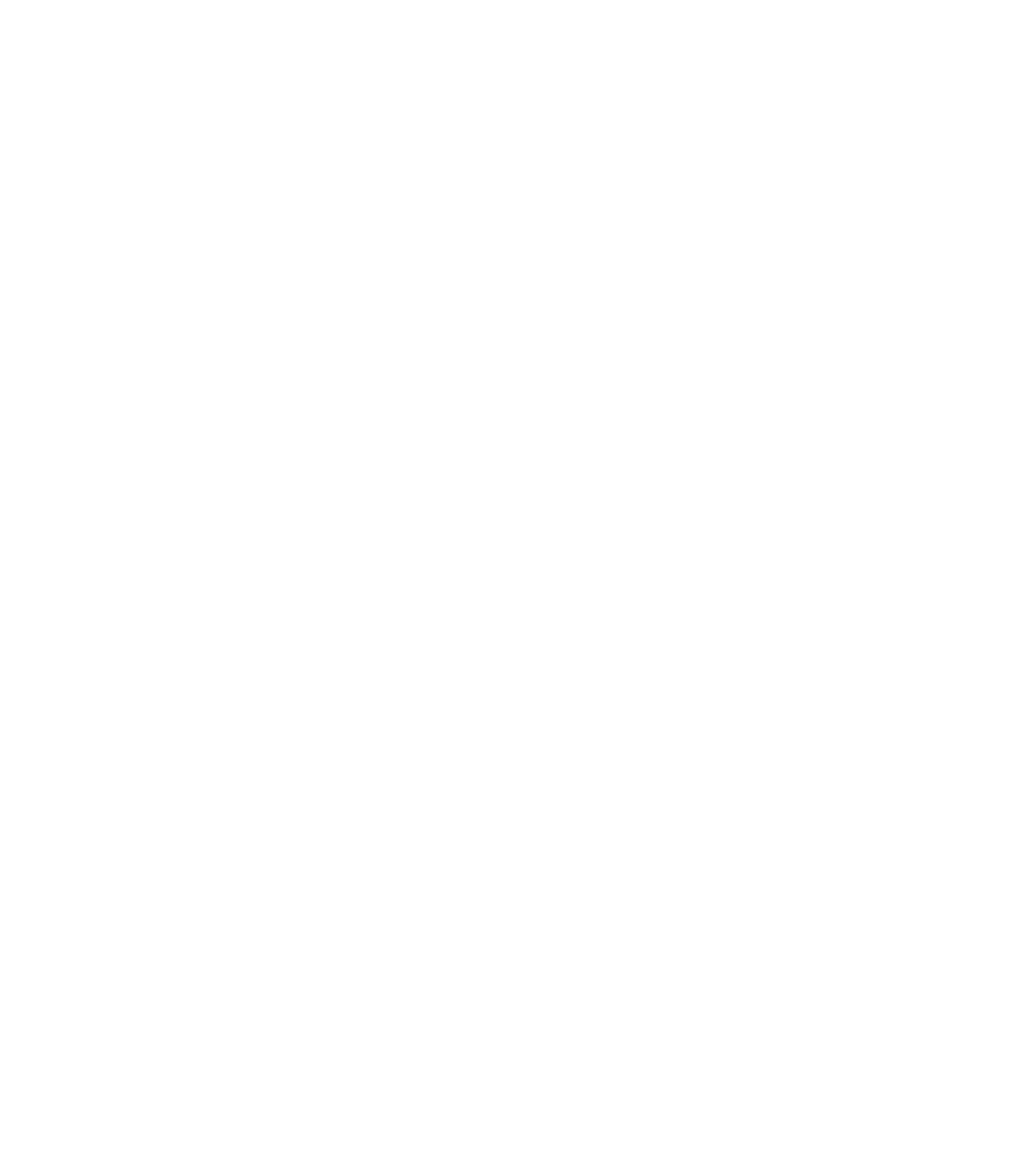
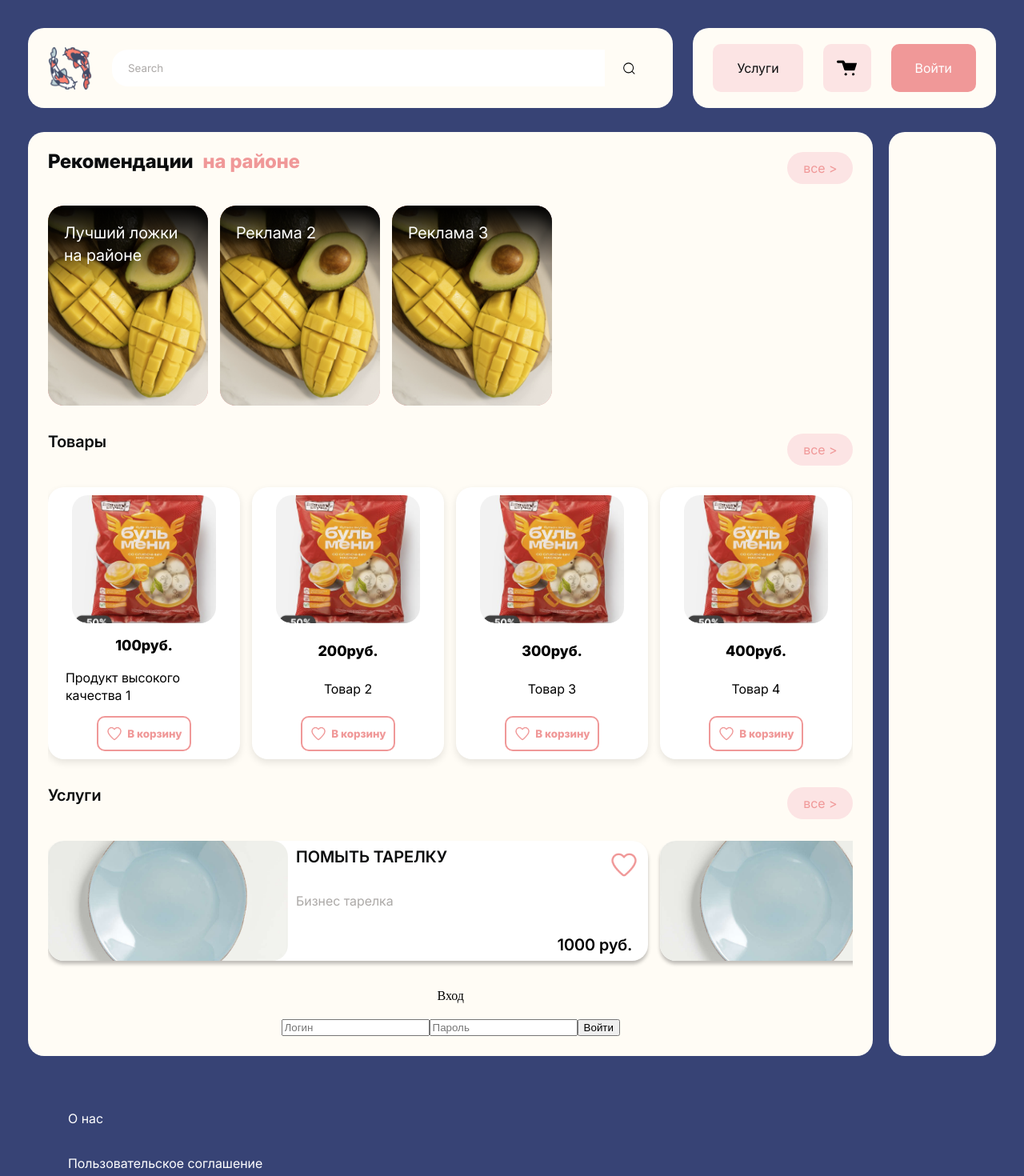
Before and after one commit to 13melisa13/arina-bs, a React app: page /login in a window 1280 px wide. Shown: the top 1470 px of the page at 80% size. Before the commit the page ends 800 px from the top, so only its background shows below. Built offline with nearby package versions, Linux system fonts and the light colour scheme.

Commit message:
feat: create modal portal way

```diff
--- a/src/app/App.tsx
+++ b/src/app/App.tsx
@@ -1,32 +1,17 @@
-import React from 'react'
-import {createBrowserRouter, useMatch} from 'react-router-dom'
-import Layout from '../components/layout/Layout'
-import IndexPage from '../pages/index/IndexPage'
-import NotFoundPage from "../pages/not-found/NotFoundPage";
-import Map from "../components/map/Map";
-import Modal from "../components/modal/Modal";
-import LoginForm from "../pages/login-form/LoginForm";
+import React, { useState } from 'react';
+import { RouterProvider } from 'react-router-dom';
+import { Provider } from 'react-redux';
+import { store } from '../services/store';
+import { router } from '../router';
+import Modal from '../components/modal/Modal';
 
-export const router = createBrowserRouter([
-	{
-		index: true,
-		element: (
-			<Layout main={<IndexPage />} asideRight={<Map />} />
-		),
-	},
-	{
-		path: '/login',
-		element: <Modal children={<LoginForm />} onClick={() => {}}/>,
+function App() {
 
-	},
-	{
-		path: '/register',
-		element: <div>Register</div>,
-	},
-	{
-		path: '*',
-		element:
-			<Layout main={<NotFoundPage />} />
-	}
+    return (
+        <Provider store={store}>
+            <RouterProvider router={router} />
 
-])
+        </Provider>
+    );
+}
+export default App;
--- a/src/components/header/Header.tsx
+++ b/src/components/header/Header.tsx
@@ -4,7 +4,7 @@
 import {UIButton} from "../button/UIButton";
 import clsx from "clsx";
 import Modal from "../modal/Modal";
-import LoginForm from "../../pages/login-form/LoginForm";
+import LoginPage from "../../pages/login-form/LoginPage";
 import {useLocation} from "react-router-dom";
 
 export default function Header() {
@@ -12,7 +12,6 @@
 		e.preventDefault()
 	}
 	const location = useLocation();
-
 
 	return (
 		<header className={styles.header}>
@@ -50,7 +49,7 @@
 					color='main-black'
 					paddingAside={30}
 					paddingTop={20}
-					state={{ backgroundLocation: location }}
+					state={{ from: location }}
 				/>
 				<UIButton
 					children=''
@@ -60,7 +59,7 @@
 					paddingAside={20}
 					paddingTop={20}
 					img='cart'
-					state={{ backgroundLocation: location }}
+					state={{ from: location }}
 				/>
 				<UIButton
 					to='/login'
@@ -69,7 +68,7 @@
 					backgroundColor='dark-pink'
 					paddingAside={30}
 					paddingTop={20}
-					state={{ backgroundLocation: location }}
+					state={{ from: location }}
 
 				/>
 
--- a/src/components/layout/Layout.tsx
+++ b/src/components/layout/Layout.tsx
@@ -3,19 +3,21 @@
 import Header from "../header/Header";
 import Footer from "../footer/Footer";
 import ContentContainer from "../content-container/ContentContainer";
+import {Outlet} from "react-router-dom";
 
 type LayoutProps = {
-	main: React.ReactNode,
-	asideLeft?: React.ReactNode | null,
-	asideRight?: React.ReactNode | null
+	header?: React.ReactNode,
+	footer?: React.ReactNode,
+	main?: React.ReactNode,
+
 }
 
-function Layout({main, asideLeft, asideRight}: LayoutProps) {
+function Layout({main,  header, footer}: LayoutProps) {
 	return (
 		<div className={styles.layout}>
-			<Header />
-			<ContentContainer main={main} asideLeft={asideLeft} asideRight={asideRight} />
-			<Footer />
+			{header || <Header />}
+			{ main || <Outlet />}
+			{footer || <Footer />}
 		</div>
 	)
 }
--- /dev/null
+++ b/src/components/login-form/LoginForm.tsx
@@ -0,0 +1,13 @@
+export default function LoginForm() {
+
+    return (
+        <>
+        <h1>Вход</h1>
+    <form>
+        <input type='text' placeholder='Логин'/>
+        <input type='password' placeholder='Пароль'/>
+        <button type='submit'>Войти</button>
+    </form>
+            </>
+)
+}
--- a/src/components/modal/Modal.tsx
+++ b/src/components/modal/Modal.tsx
@@ -4,11 +4,11 @@
 
 type ModalProps = {
     children: React.ReactNode;
-    onClick: () => void;
+    onClose: () => void;
 }
-export default function Modal({ children, onClick }: ModalProps) {
+export default function Modal({ children, onClose }: ModalProps) {
     return createPortal(
-        <dialog className={styles.modal} onClick={onClick}>
+        <dialog className={styles.modal} onClose={onClose}>
             <div className={styles.modalContent} onClick={e => e.stopPropagation()}>
                 {children}
             </div>
--- a/src/components/modal/modal.module.scss
+++ b/src/components/modal/modal.module.scss
@@ -0,0 +1,12 @@
+.modal{
+    position: fixed;
+    top: 0;
+    left: 0;
+    width: 100%;
+    height: 100%;
+    background-color: rgba(0, 0, 0, 0.5);
+    display: flex;
+    justify-content: center;
+    align-items: center;
+    z-index: 100;
+}
--- a/src/pages/index/IndexPage.tsx
+++ b/src/pages/index/IndexPage.tsx
@@ -7,6 +7,7 @@
 import products from "../../data/products";
 import Service from "../../components/cards/service/Service";
 import services from "../../data/services";
+import {Outlet} from "react-router-dom";
 
 
 
@@ -54,6 +55,7 @@
 					/>
 				))}
 			</Section>
+			<Outlet />
 		</>
 	)
 }
--- a/src/pages/login-form/LoginForm.tsx
+++ /dev/null
@@ -1,12 +0,0 @@
-export default function LoginForm() {
-    return (
-        <div>
-            <h1>Вход</h1>
-            <form>
-                <input type='text' placeholder='Логин'/>
-                <input type='password' placeholder='Пароль'/>
-                <button type='submit'>Войти</button>
-            </form>
-        </div>
-    )
-}
--- /dev/null
+++ b/src/pages/login-form/LoginPage.tsx
@@ -0,0 +1,16 @@
+import LoginForm from "../../components/login-form/LoginForm";
+import {useLocation} from "react-router-dom";
+import Modal from "../../components/modal/Modal";
+
+export default function LoginPage() {
+    const location = useLocation();
+    const isFromIndex = !!location.state;
+
+    return isFromIndex ? (
+        <Modal onClose={() => {} }>
+            <div>Ебать того рот</div>
+            {/*<LoginForm />*/}
+        </Modal>
+    ) : <LoginForm />
+
+}
--- /dev/null
+++ b/src/router.tsx
@@ -0,0 +1,33 @@
+import React from 'react'
+import {createBrowserRouter} from 'react-router-dom'
+import Layout from './components/layout/Layout'
+import IndexPage from './pages/index/IndexPage'
+import NotFoundPage from "./pages/not-found/NotFoundPage";
+import Map from "./components/map/Map";
+import Modal from "./components/modal/Modal";
+import LoginPage from "./pages/login-form/LoginPage";
+import ContentContainer from "./components/content-container/ContentContainer";
+
+export const router =  createBrowserRouter([
+    {
+        path: '/',
+        element: <Layout />,
+        children: [
+                {
+                    path: '/',
+                    element: <ContentContainer main={<IndexPage />} asideRight={<Map />} />,
+                    children: [
+                        {
+                            path: 'login',
+                            element: <LoginPage />
+                        },
+                    ]
+                },
+
+                {
+                    path: '*',
+                    element: <ContentContainer main={<NotFoundPage />} />,
+                },
+        ]
+    },
+]);
```
Also changed, not shown: src/index.tsx (+2 -9 lines).
